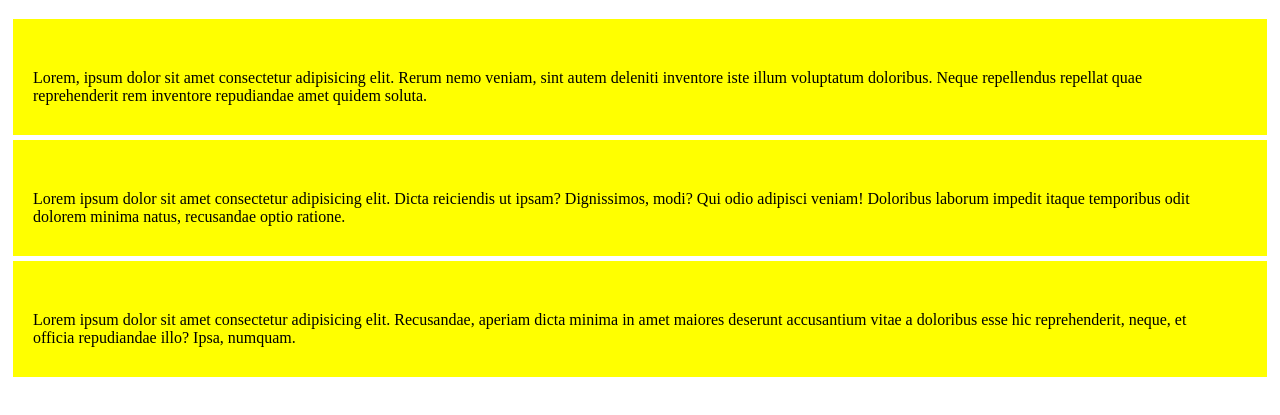
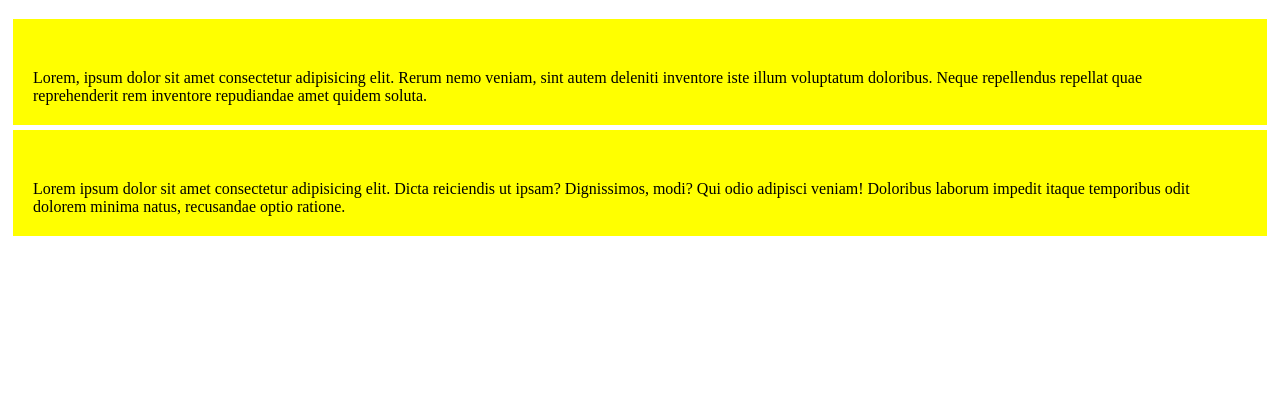
Before and after one commit to 1Manuka/08-aula-padding, a plain HTML site: page index.html in a window 1280 px wide. Shown: the part 61-476 px from the top of the page. Drawn offline with Linux system fonts and the light colour scheme.

Commit message:
Removido uma tag <p> do index e alterado a estilização da tag <p> do CSS de 30px para 20px

```diff
--- a/index.html
+++ b/index.html
@@ -17,7 +17,6 @@
 
     <p>Lorem ipsum dolor sit amet consectetur adipisicing elit. Dicta reiciendis ut ipsam? Dignissimos, modi? Qui odio adipisci veniam! Doloribus laborum impedit itaque temporibus odit dolorem minima natus, recusandae optio ratione.</p>
 
-    <p>Lorem ipsum dolor sit amet consectetur adipisicing elit. Recusandae, aperiam dicta minima in amet maiores deserunt accusantium vitae a doloribus esse hic reprehenderit, neque, et officia repudiandae illo? Ipsa, numquam.</p>
 
 </body>
 </html>
--- a/style.css
+++ b/style.css
@@ -1,6 +1,6 @@
 p{
     margin: 5px;
-    padding: 50px 40px 30px 20px;
+    padding: 50px 40px 20px 20px;
     background-color: yellow;
 }
 
```
